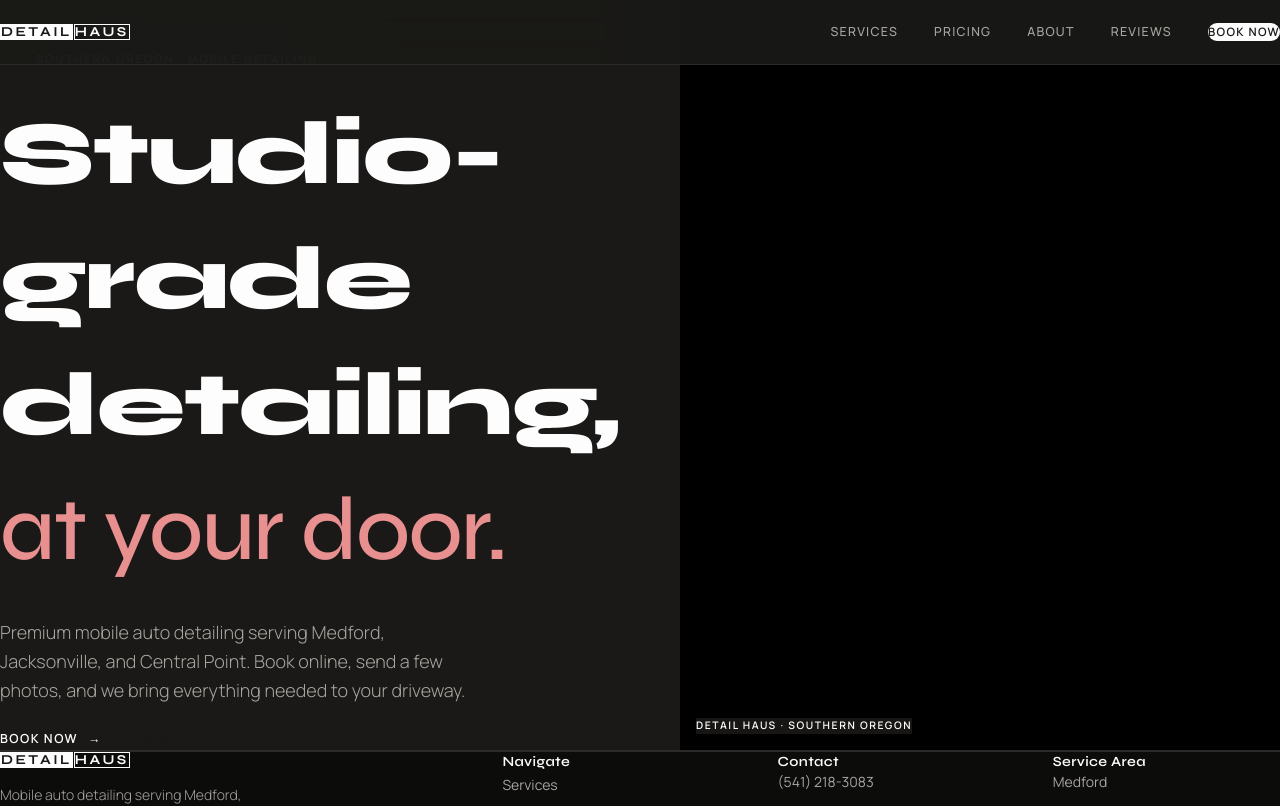
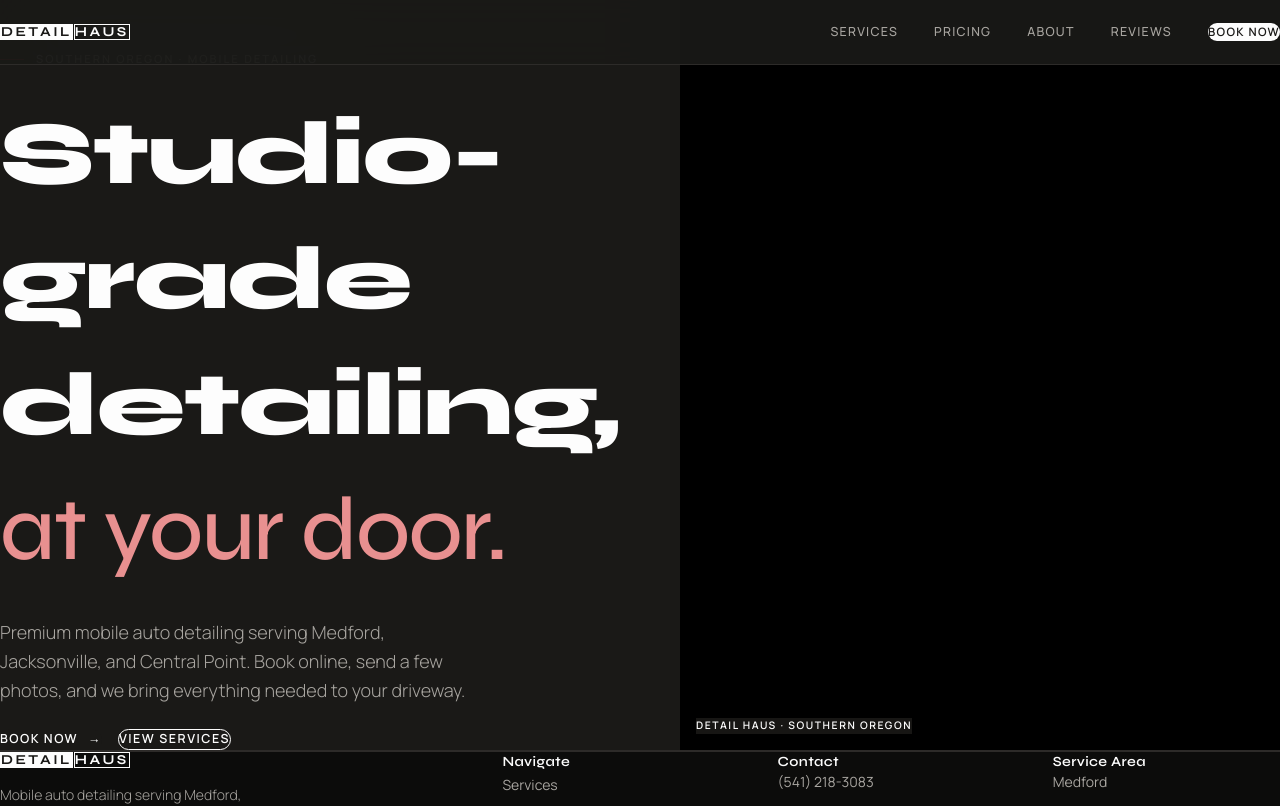
Before and after one commit to ryanwittmers/client-detail-haus, a Next.js app in the folder detail-haus-site/: page / in a window 1280 px wide. Shown: the top 806 px of the page. Built offline with nearby package versions, Linux system fonts and the light colour scheme.

Commit message:
feat: add light prop to Button for dark background secondary variant
Co-Authored-By: Claude Sonnet 4.6 <noreply@anthropic.com>

```diff
--- a/detail-haus-site/components/sections/Hero.tsx
+++ b/detail-haus-site/components/sections/Hero.tsx
@@ -48,7 +48,7 @@ export function Hero() {
             <p className="text-lg leading-relaxed text-stone font-light max-w-[480px]">{slide.sub}</p>
             <div className="flex gap-4 flex-wrap">
               <Button href="#contact" variant="primary" arrow>Book Now</Button>
-              <Button href="#services" variant="secondary">View Services</Button>
+              <Button href="#services" variant="secondary" light>View Services</Button>
             </div>
             {SLIDES.length > 1 && (
               <div className="flex gap-2 mt-2">
--- a/detail-haus-site/components/ui/Button.tsx
+++ b/detail-haus-site/components/ui/Button.tsx
@@ -6,16 +6,19 @@ interface ButtonProps {
   children: React.ReactNode
   className?: string
   arrow?: boolean
+  light?: boolean  // true = secondary uses white text/border (for dark backgrounds)
 }
 
-export function Button({ href, variant, children, className = '', arrow = false }: ButtonProps) {
-  const base = 'inline-flex items-center gap-2.5 px-7 py-4 rounded-full text-[0.78rem] tracking-[0.12em] uppercase font-semibold transition-all duration-200 no-underline'
+export function Button({ href, variant, children, className = '', arrow = false, light = false }: ButtonProps) {
+  const base = 'group inline-flex items-center gap-2.5 px-7 py-4 rounded-full text-[0.78rem] tracking-[0.12em] uppercase font-semibold transition-all duration-200 no-underline'
   const styles = {
     primary:   `${base} bg-ink text-white hover:bg-[var(--accent)]`,
-    secondary: `${base} bg-transparent text-ink border border-ink hover:bg-ink hover:text-white`,
+    secondary: light
+      ? `${base} bg-transparent text-white border border-white hover:bg-white hover:text-ink`
+      : `${base} bg-transparent text-ink border border-ink hover:bg-ink hover:text-white`,
   }
   return (
-    <Link href={href} className={`group ${styles[variant]} ${className}`}>
+    <Link href={href} className={`${styles[variant]} ${className}`}>
       {children}
       {arrow && <span className="transition-transform duration-200 group-hover:translate-x-1">→</span>}
     </Link>
```
